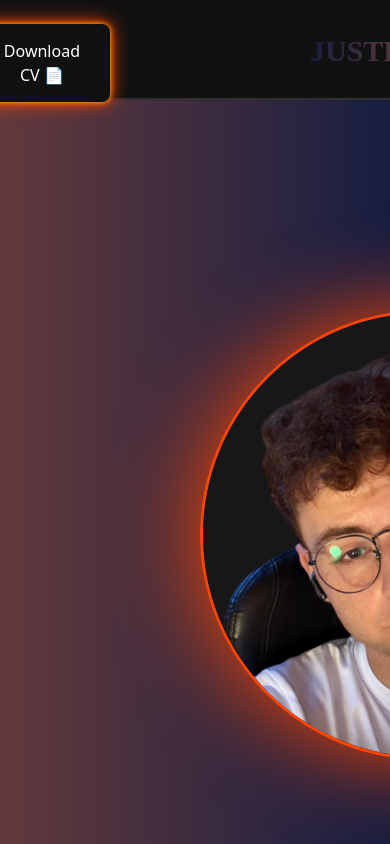
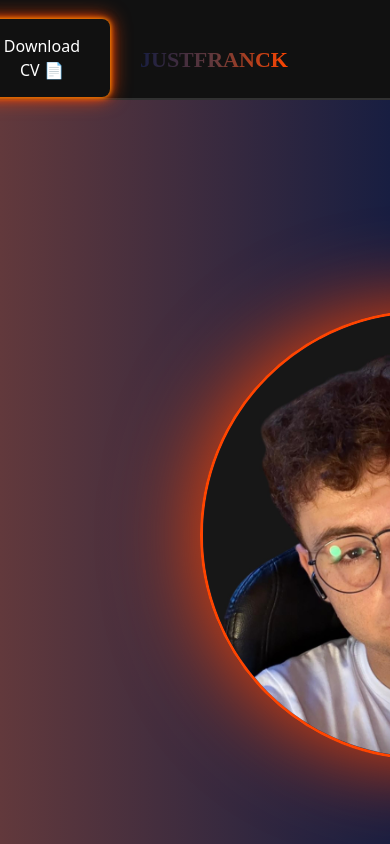
Before and after one commit to JustFr4nck/MyPersonalPortfolio, a Vue app: page / in a window 390 px wide. Shown: the top 844 px of the page. Built offline with nearby package versions, Linux system fonts and the light colour scheme.

Commit message:
body responsive2

```diff
--- a/src/assets/main.css
+++ b/src/assets/main.css
@@ -246,12 +246,50 @@ body{
 
 
 
-/* smartphone */
-@media (max-width: 768px) {
+/* Tablet (max-width: 1024px) */
+@media (max-width: 1024px) {
+    .titleDiv {
+        margin-left: 50px;
+        font-size: 26px;
+    }
 
- body{
-    color: white;
-    background-image: linear-gradient(to right, #62393c,#181e41);
+    .linkSpace a {
+        margin-right: 15px;
+    }
+
+    .vertical-divider {
+        margin-left: 400px;
+        height: 60px;
+        margin-top: -40px;
+    }
 }
 
+/* Smartphone (max-width: 768px) */
+@media (max-width: 768px) {
+    .navStyle {
+        flex-direction: column; /* Navbar verticale */
+        align-items: center;
+        padding: 10px 0;
+    }
+
+    .titleDiv {
+        margin-left: 0;
+        font-size: 22px;
+        text-align: center;
+    }
+
+    .linkSpace {
+        display: flex;
+        flex-direction: column;
+        align-items: center;
+        margin-top: 15px;
+    }
+
+    .linkSpace a {
+        margin: 8px 0;
+    }
+
+    .vertical-divider {
+        display: none; /* Nasconde il separatore verticale su smartphone */
+    }
 }
```
